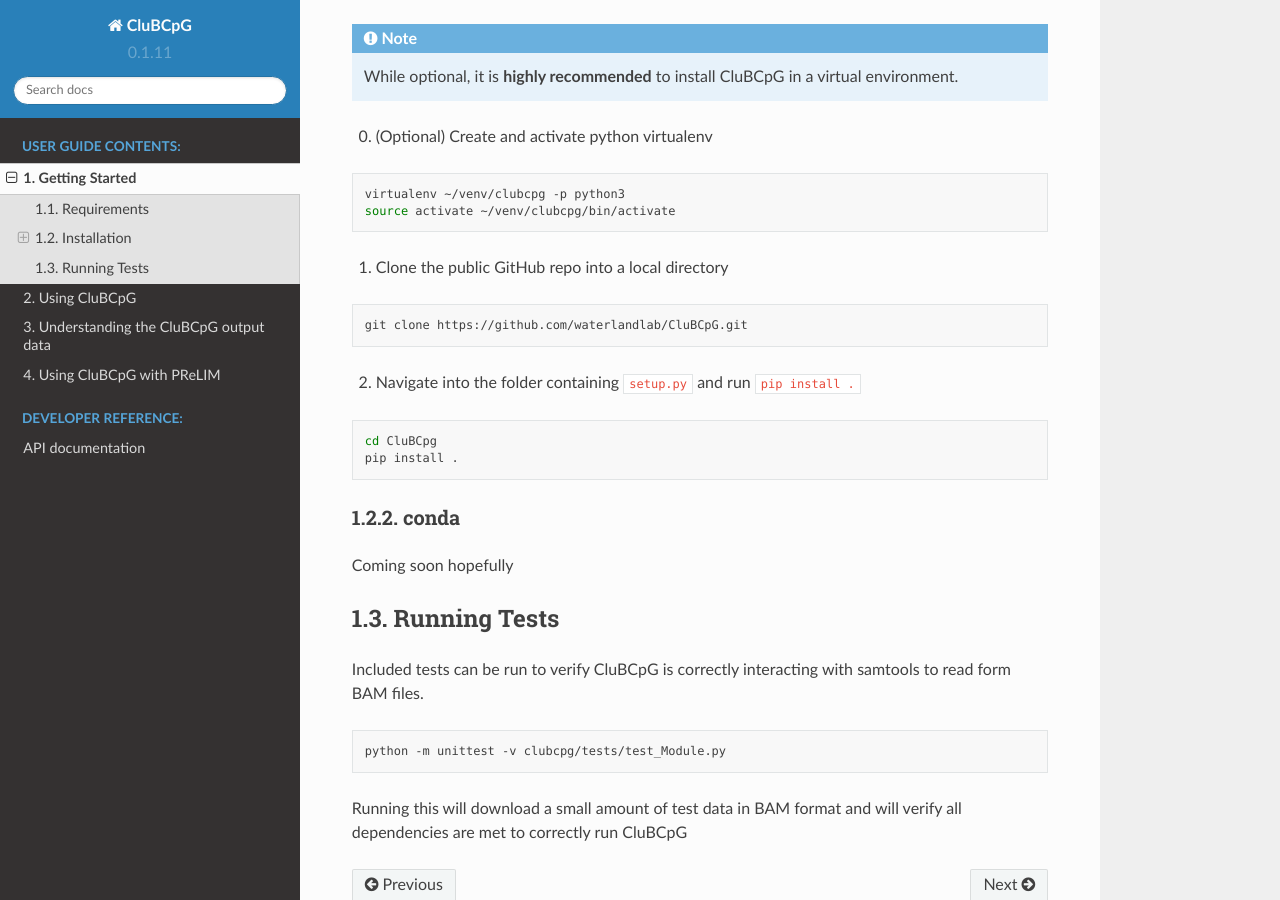
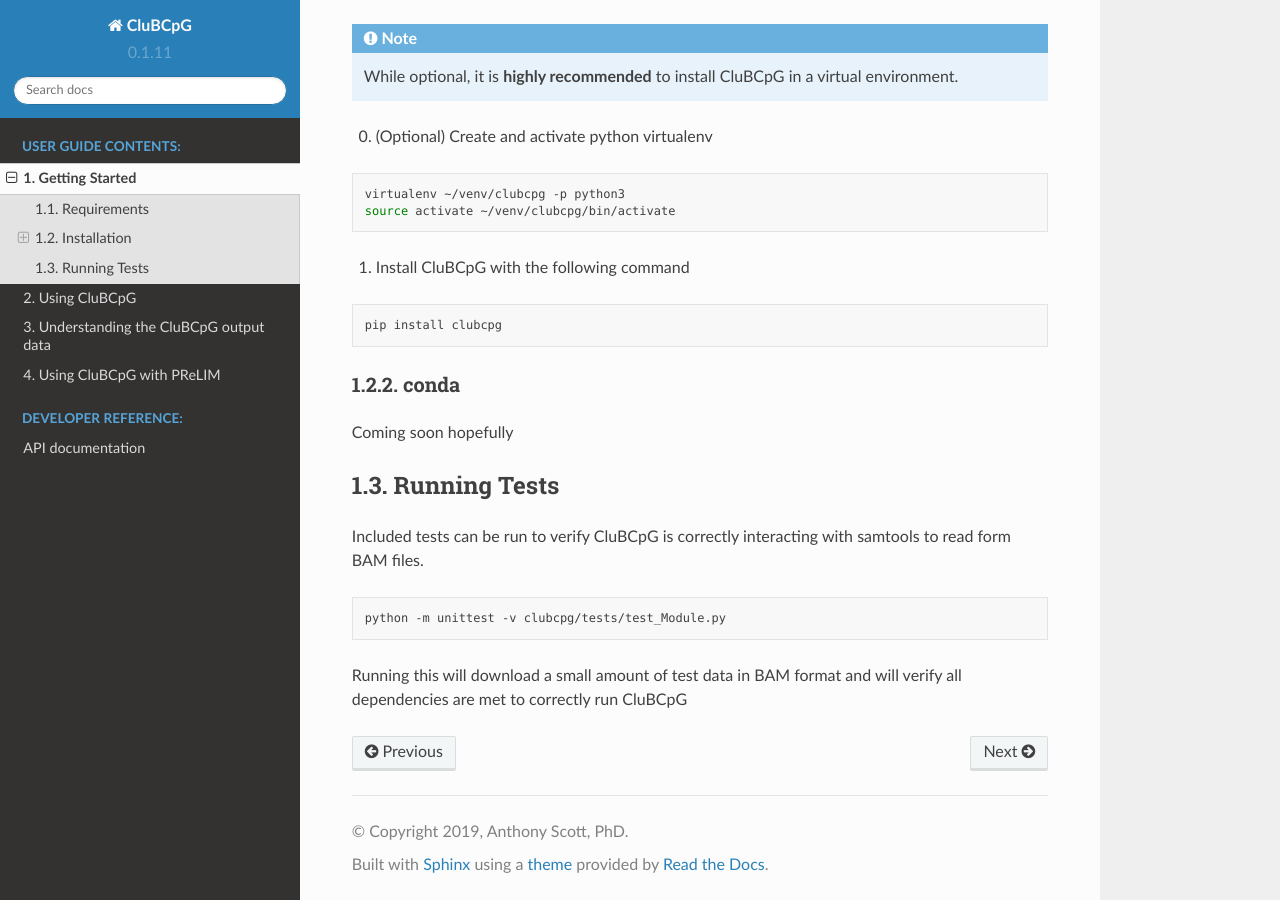
Before and after one commit to waterlandlab/CluBCpG, a Sphinx documentation site: the page built from docs/source/intro.rst, in a window 1280 px wide and 900 px high, scrolled down 651 px. Built offline with Sphinx 7.4.7 and the Read the Docs theme 2.0.0, drawn with Linux system fonts in a browser that asks for light colours.

Commit message:
updated docs and fixed line endings

```diff
--- a/docs/source/intro.rst
+++ b/docs/source/intro.rst
@@ -34,18 +34,12 @@
     virtualenv ~/venv/clubcpg -p python3
     source activate ~/venv/clubcpg/bin/activate
 
-1. Clone the public GitHub repo into a local directory
+1. Install CluBCpG with the following command
 
 .. code-block:: bash
 
-    git clone https://github.com/waterlandlab/CluBCpG.git
+    pip install clubcpg
 
-2. Navigate into the folder containing ``setup.py`` and run ``pip install .``
-
-.. code-block:: bash
-
-    cd CluBCpg
-    pip install .
 
 conda
 ------
```
Also changed, not shown: README.md (+1 -3 lines), 11 other files.
